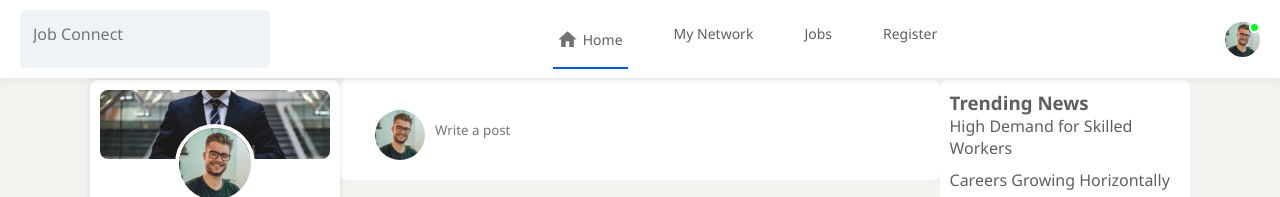
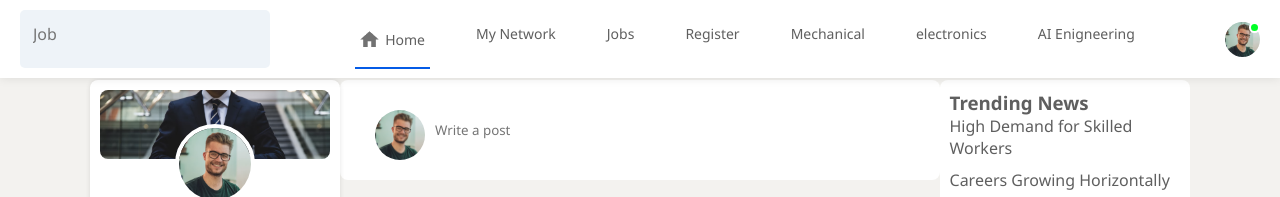
Before and after one commit to Ansboyas/linkedin-Project-, a plain HTML site: page Linkedin-Clone-main/index.html in a window 1280 px wide. Shown: the top 197 px of the page. Drawn offline with Linux system fonts and the light colour scheme.

Commit message:
Update index.html

```diff
--- a/Linkedin-Clone-main/index.html
+++ b/Linkedin-Clone-main/index.html
@@ -182,7 +182,7 @@ textarea {
         <div class="navbar-left">
             <a href="index.html" class="logo"></a>
             <div class="search-box">
-                <input type="text" placeholder="Job Connect">
+                <input type="text" placeholder="Job">
             </div>
         </div>
         <div class="navbar-center">
@@ -191,6 +191,11 @@ textarea {
                 <li><a href="networkss.html">My Network</a></li>
                 <li><a href="jobs.html">Jobs</a></li>
                 <li><a href="register.html">Register</a></li>
+                <li><a href="mechanical.html">Mechanical</a></li>
+                <li><a href="electronics.html">electronics</a></li>
+                <li><a href="data-scientist.html">AI Enigneering </a></li>
+
+
             </ul>
         </div>
         <div class="navbar-right">
```
